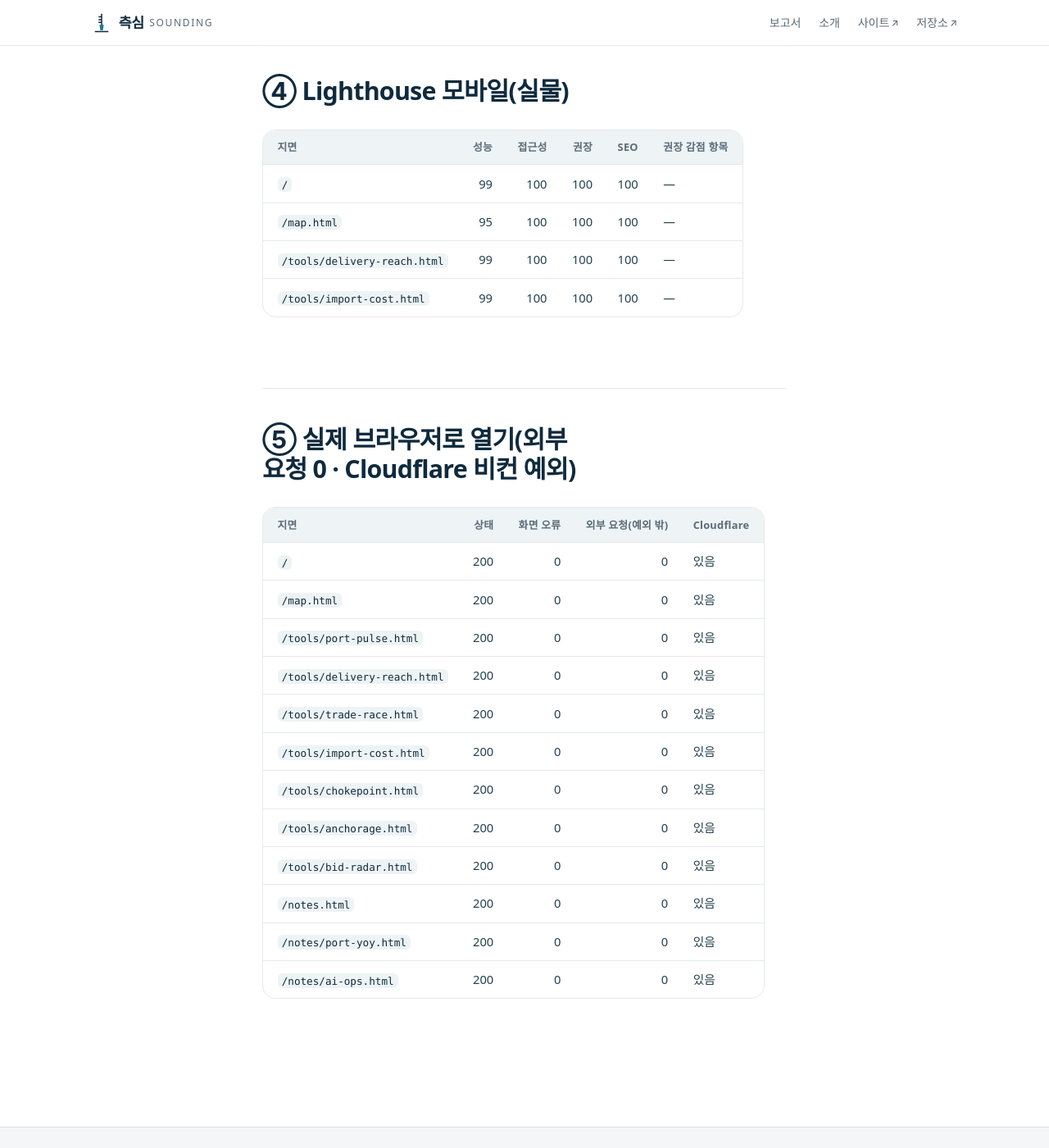
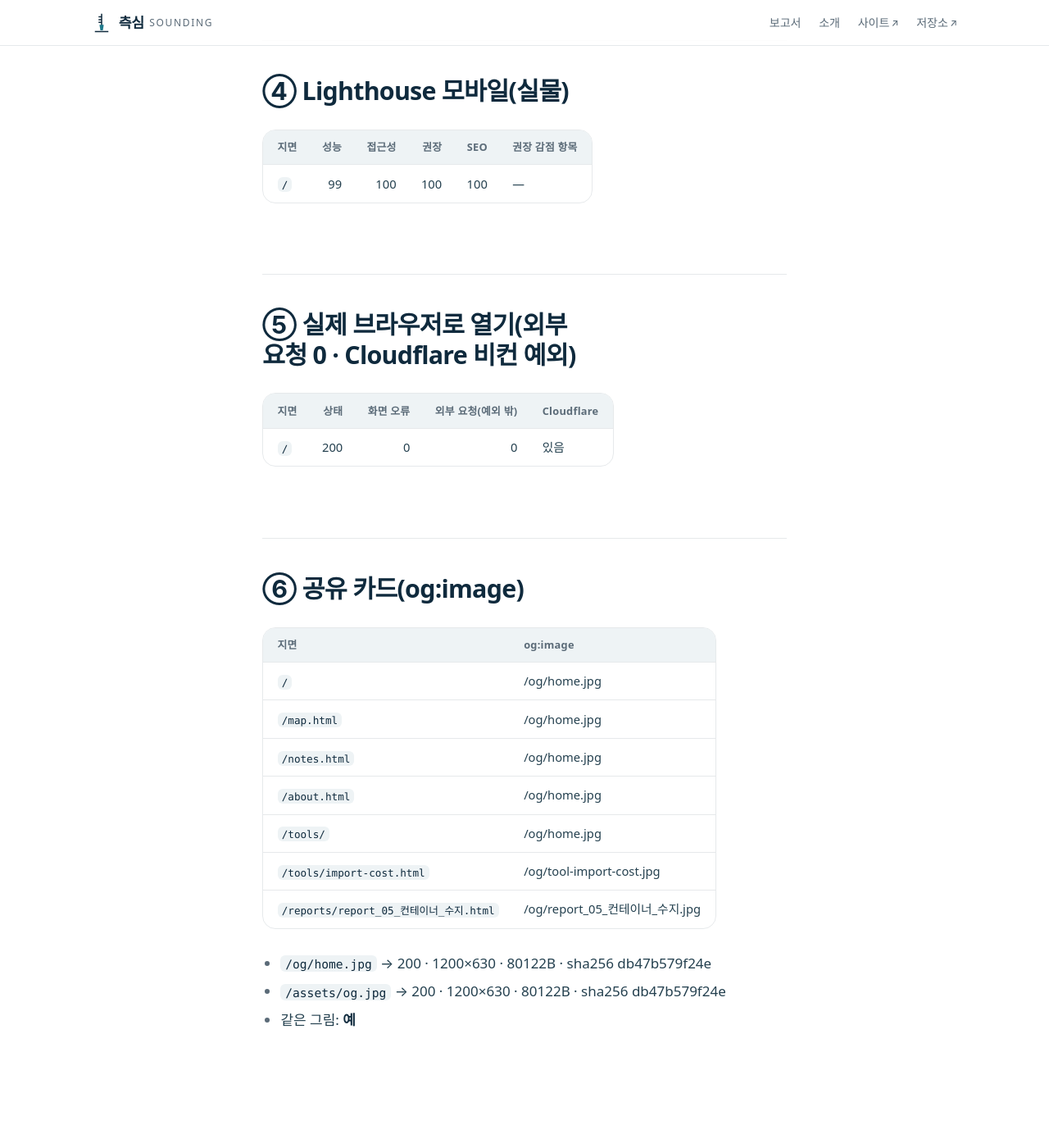
Before and after one commit to jisangj03-dev/incheon-port-analysis, a Jekyll site: the page built from docs/실물점검.md, in a window 1280 px wide and 1400 px high, scrolled down 1970 px. Shown: the whole window at 82% size. Built offline with Jekyll 4.4.1, drawn with Linux system fonts in a browser that asks for light colours; some web fonts are replaced; our own code applies the rules of GitHub Pages for plain Markdown files; some of the changed text lies outside the part shown.

Commit message:
실물 점검 결과 — live-check 워크플로

```diff
--- a/docs/실물점검.md
+++ b/docs/실물점검.md
@@ -41,23 +41,25 @@
 | 지면 | 성능 | 접근성 | 권장 | SEO | 권장 감점 항목 |
 |---|---|---|---|---|---|
 | `/` | 99 | 100 | 100 | 100 | — |
-| `/map.html` | 95 | 100 | 100 | 100 | — |
-| `/tools/delivery-reach.html` | 99 | 100 | 100 | 100 | — |
-| `/tools/import-cost.html` | 99 | 100 | 100 | 100 | — |
 
 ## ⑤ 실제 브라우저로 열기(외부 요청 0 · Cloudflare 비컨 예외)
 
 | 지면 | 상태 | 화면 오류 | 외부 요청(예외 밖) | Cloudflare |
 |---|---|---|---|---|
 | `/` | 200 | 0 | 0 | 있음 |
-| `/map.html` | 200 | 0 | 0 | 있음 |
-| `/tools/port-pulse.html` | 200 | 0 | 0 | 있음 |
-| `/tools/delivery-reach.html` | 200 | 0 | 0 | 있음 |
-| `/tools/trade-race.html` | 200 | 0 | 0 | 있음 |
-| `/tools/import-cost.html` | 200 | 0 | 0 | 있음 |
-| `/tools/chokepoint.html` | 200 | 0 | 0 | 있음 |
-| `/tools/anchorage.html` | 200 | 0 | 0 | 있음 |
-| `/tools/bid-radar.html` | 200 | 0 | 0 | 있음 |
-| `/notes.html` | 200 | 0 | 0 | 있음 |
-| `/notes/port-yoy.html` | 200 | 0 | 0 | 있음 |
-| `/notes/ai-ops.html` | 200 | 0 | 0 | 있음 |
+
+## ⑥ 공유 카드(og:image)
+
+| 지면 | og:image |
+|---|---|
+| `/` | /og/home.jpg |
+| `/map.html` | /og/home.jpg |
+| `/notes.html` | /og/home.jpg |
+| `/about.html` | /og/home.jpg |
+| `/tools/` | /og/home.jpg |
+| `/tools/import-cost.html` | /og/tool-import-cost.jpg |
+| `/reports/report_05_컨테이너_수지.html` | /og/report_05_컨테이너_수지.jpg |
+
+- `/og/home.jpg` → 200 · 1200×630 · 80122B · sha256 db47b579f24e
+- `/assets/og.jpg` → 200 · 1200×630 · 80122B · sha256 db47b579f24e
+- 같은 그림: **예**
```
Also changed, not shown: other parts of docs/실물점검.md (+1 -1 lines).
